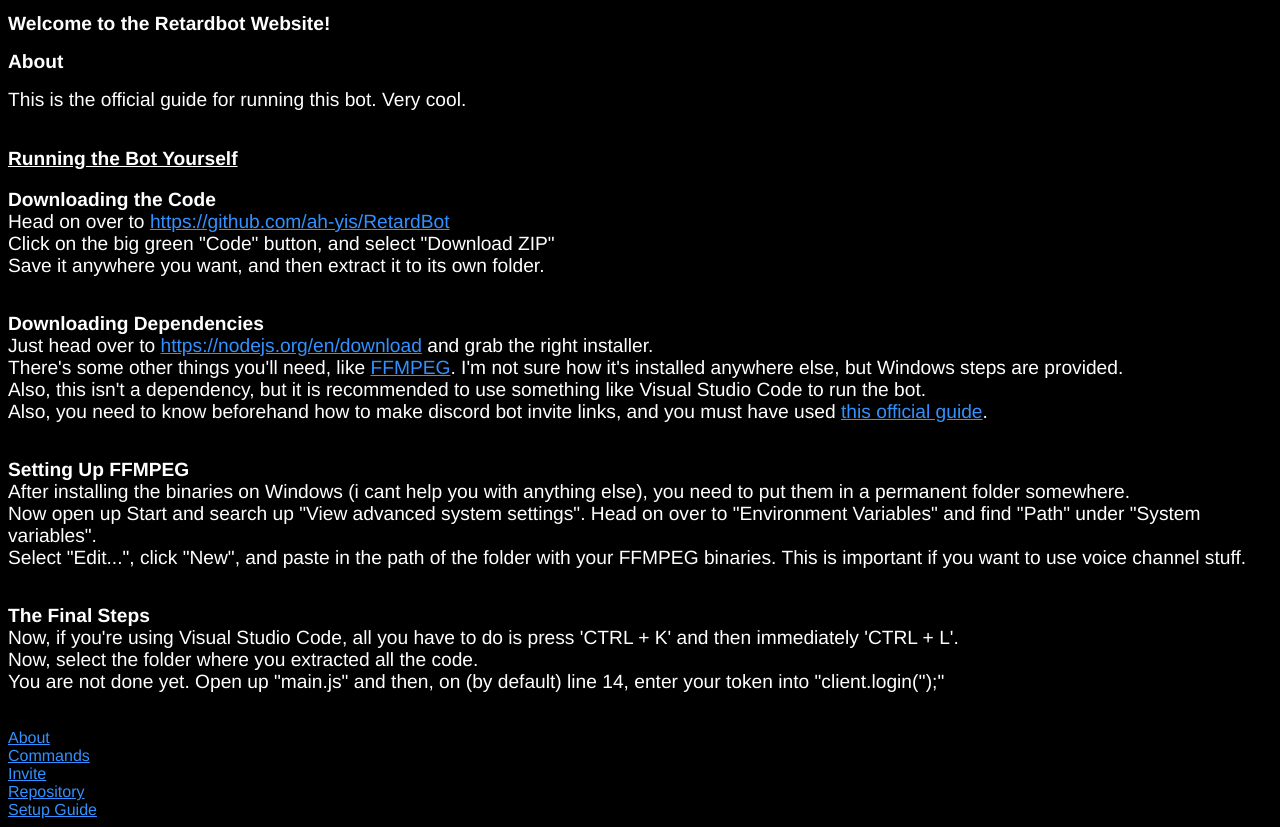
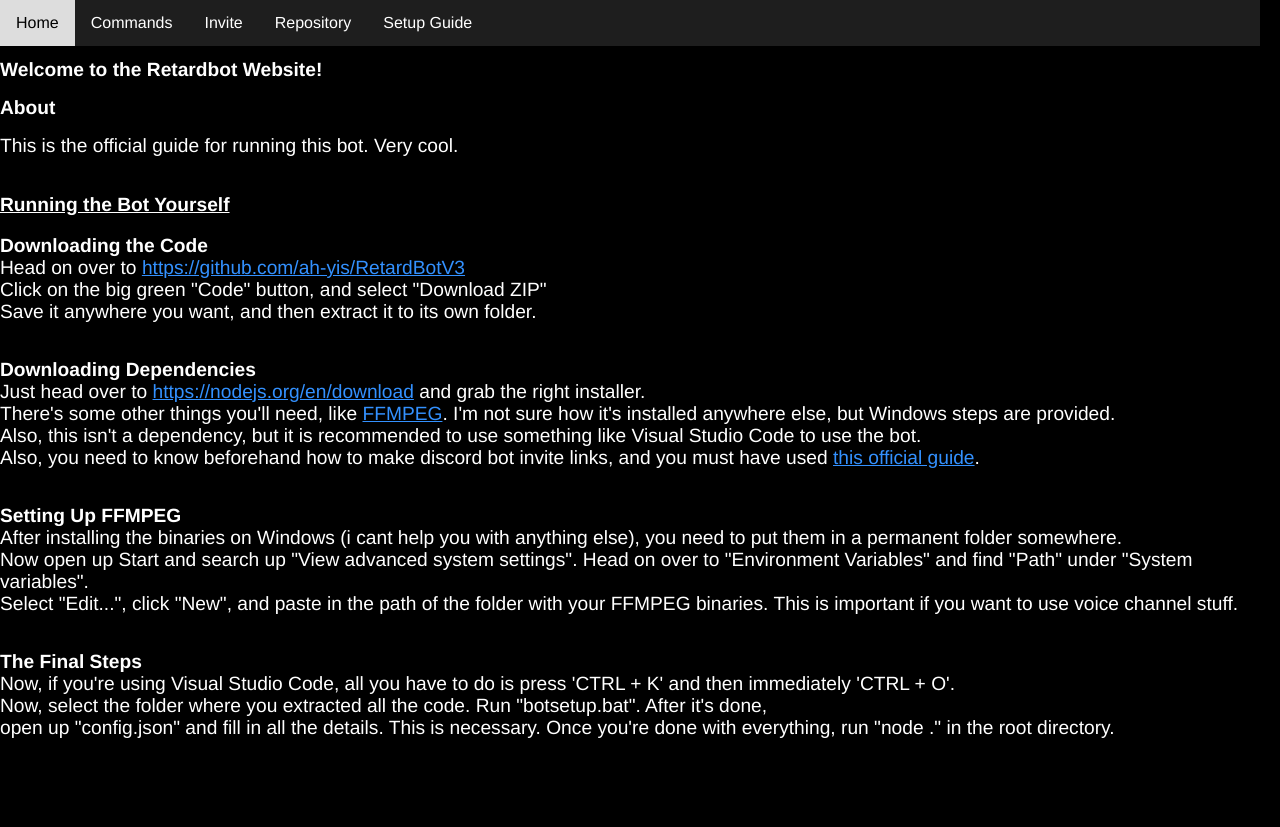
Before and after one commit to ah-yis/RetardBotV3, a website: page guide.html in a window 1280 px wide. After the commit the page ends 800 px from the top, so only its background shows below. Drawn offline with Linux system fonts and the light colour scheme.

Commit message:
fixes to website, along with other stuff

```diff
--- a/web/guide.html
+++ b/guide.html
@@ -1,40 +1,20 @@
 <!DOCTYPE html>
 
 <head>
-    <style>
-        a:link {
-            color: #3391ff
-        }
+    <link rel="stylesheet" type="text/css" href="styles.css">
+</head>
 
-        a:visited {
-            color: #3391ff
-        }
-
-        a:hover {
-            color: #551a8b
-        }
-
-        body {
-            background-color: black;
-        }
-
-        header {
-            font-size: larger;
-        }
-
-        h1 {
-            font-size: larger;
-        }
-
-        h2 {
-            font-size: larger;
-        }
-
-        h3 {
-            font-size: larger;
-        }
-    </style>
-</head>
+<body>
+    <nav class="navbar">
+        <ul>
+            <li><a href="https://ah-yis.github.io/RetardBotV3/">Home</a></li>
+            <li><a href="commands.html">Commands</a></li>
+            <li><a href="https://discord.com/oauth2/authorize?client_id=1157260447309897729&scope=bot&permissions=1099511627775">Invite</a></li>
+            <li><a href="https://github.com/ah-yis/retardbot3">Repository</a></li>
+            <li><a href="guide.html">Setup Guide</a></li>
+        </ul>
+    </nav>
+</body>
 
 <html>
 <title>The Retardbot Home</title>
@@ -57,7 +37,7 @@
 
 <header style="color:white;font-family: 'Franklin Gothic Medium', 'Arial Narrow', Arial, sans-serif;font: size 20">
     <b>Downloading the Code</b><br>
-    Head on over to <a href="https://github.com/ah-yis/RetardBot">https://github.com/ah-yis/RetardBot</a><br>
+    Head on over to <a href="https://github.com/ah-yis/RetardBotV3">https://github.com/ah-yis/RetardBotV3</a><br>
     Click on the big green "Code" button, and select "Download ZIP"<br>
     Save it anywhere you want, and then extract it to its own folder.<br>
 </header>
@@ -69,7 +49,7 @@
     installer.<br>
     There's some other things you'll need, like <a href="http://ffmpeg.org/download.html">FFMPEG</a>.
     I'm not sure how it's installed anywhere else, but Windows steps are provided.<br>
-    Also, this isn't a dependency, but it is recommended to use something like Visual Studio Code to run the bot.<br>
+    Also, this isn't a dependency, but it is recommended to use something like Visual Studio Code to use the bot.<br>
     Also, you need to know beforehand how to make discord bot invite links, and you must have used
     <a href="https://discord.com/developers/docs/getting-started">this official guide</a>.<br>
 </header>
@@ -90,21 +70,9 @@
 
 <header style="color:white;font-family: 'Franklin Gothic Medium', 'Arial Narrow', Arial, sans-serif;font: size 20">
     <b>The Final Steps</b><br>
-    Now, if you're using Visual Studio Code, all you have to do is press 'CTRL + K' and then immediately 'CTRL + L'.<br>
-    Now, select the folder where you extracted all the code.<br>
-    You are not done yet. Open up "main.js" and then, on (by default) line 14, enter your token into "client.login('');"
+    Now, if you're using Visual Studio Code, all you have to do is press 'CTRL + K' and then immediately 'CTRL + O'.<br>
+    Now, select the folder where you extracted all the code. Run "botsetup.bat". After it's done,<br>open up
+    "config.json" and fill in all the details. This is necessary. Once you're done with everything, run "node ." in the root directory.
 </header>
 <br><br>
-
-<a style="font-family: 'Franklin Gothic Medium', 'Arial Narrow', Arial, sans-serif;font: size 20"
-    href="https://ah-yis.github.io/RetardBot/">About</a><br>
-<a style="font-family: 'Franklin Gothic Medium', 'Arial Narrow', Arial, sans-serif;font: size 20"
-    href="commands.html">Commands</a><br>
-<a style="font-family: 'Franklin Gothic Medium', 'Arial Narrow', Arial, sans-serif;font: size 20"
-    href="https://discord.com/oauth2/authorize?client_id=831081717175156768&scope=bot&permissions=1099511627775">Invite</a><br>
-<a style="font-family: 'Franklin Gothic Medium', 'Arial Narrow', Arial, sans-serif;font: size 20"
-    href="https://github.com/ah-yis/RetardBot">Repository</a><br>
-<a style="font-family: 'Franklin Gothic Medium', 'Arial Narrow', Arial, sans-serif;font: size 20"
-    href="guide.html">Setup Guide</a><br>
-
 </html>
--- a/web/styles.css
+++ b/styles.css
@@ -11,38 +11,48 @@ a:hover {
 }
 
 body {
-    background-color: #000000;
+    background-color: black;
 }
 
 header {
-    padding-right: 20px; /* Adjust the amount of padding as needed */
-    text-align: left; /* Align the text to the left */
+    padding-right: 20px ;
+    text-align: left ;
     font-size: larger;
+    color: white;
+    font-family: 'Franklin Gothic Medium', 'Arial Narrow', Arial, sans-serif;
 }
 
 h1 {
-    padding-right: 20px; /* Adjust the amount of padding as needed */
-    text-align: left; /* Align the text to the left */
+    padding-right: 20px ;
+    text-align: left ;
     font-size: larger;
+    color: white;
+    font-family: 'Franklin Gothic Medium', 'Arial Narrow', Arial, sans-serif;
 }
 
 h2 {
-    padding-right: 20px; /* Adjust the amount of padding as needed */
-    text-align: left; /* Align the text to the left */
+    padding-right: 20px ;
+    text-align: left ;
     font-size: larger;
+    color: white;
+    font-family: 'Franklin Gothic Medium', 'Arial Narrow', Arial, sans-serif;
 }
 
 h3 {
-    padding-right: 20px; /* Adjust the amount of padding as needed */
-    text-align: left; /* Align the text to the left */
+    padding-right: 20px ;
+    text-align: left ;
     font-size: larger;
+    color: white;
+    font-family: 'Franklin Gothic Medium', 'Arial Narrow', Arial, sans-serif;
 }
 
 body {
-    padding-right: 20px; /* Adjust the amount of padding as needed */
-    text-align: left; /* Align the text to the left */
+    padding-right: 20px ;
+    text-align: left ;
     margin: 0;
     font-family: Arial, sans-serif;
+    color: white;
+    font-family: 'Franklin Gothic Medium', 'Arial Narrow', Arial, sans-serif;
 }
 
 
@@ -71,6 +81,7 @@ body {
     text-align: center;
     padding: 14px 16px;
     text-decoration: none;
+    font-family: 'Franklin Gothic Medium', 'Arial Narrow', Arial, sans-serif;
 }
 
 /* Change link color on hover */
```
Also changed, not shown: commands.html (renamed from web/commands.html, +15 -35 lines), index.html (+9 -21 lines), config.sample.json (renamed from sampleConfig.json).
